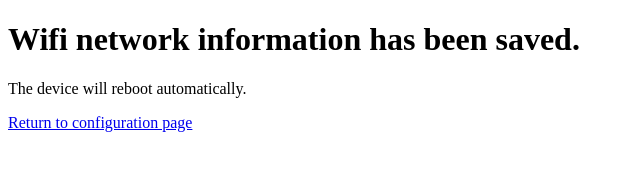
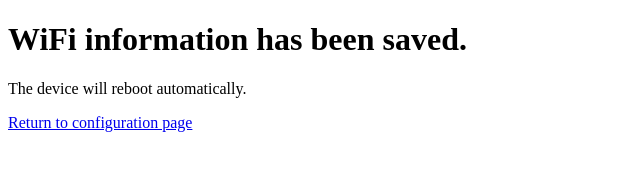
Before and after one commit to vietkynl99/Nixie-Clock, a plain HTML site: page data/wifimanager/success.html in a window 1280 px wide. Shown: the whole page, without its empty margins (0-640 px from the left). Drawn offline with Linux system fonts and the light colour scheme.

Commit message:
Edit html

```diff
--- a/data/wifimanager/success.html
+++ b/data/wifimanager/success.html
@@ -6,7 +6,7 @@
   <title>Success</title>
 </head>
 <body>
-  <h1>Wifi network information has been saved.</h1>
+  <h1>WiFi information has been saved.</h1>
   <p>The device will reboot automatically.</p>
   <a href="/">Return to configuration page</a>
 </body>
```
